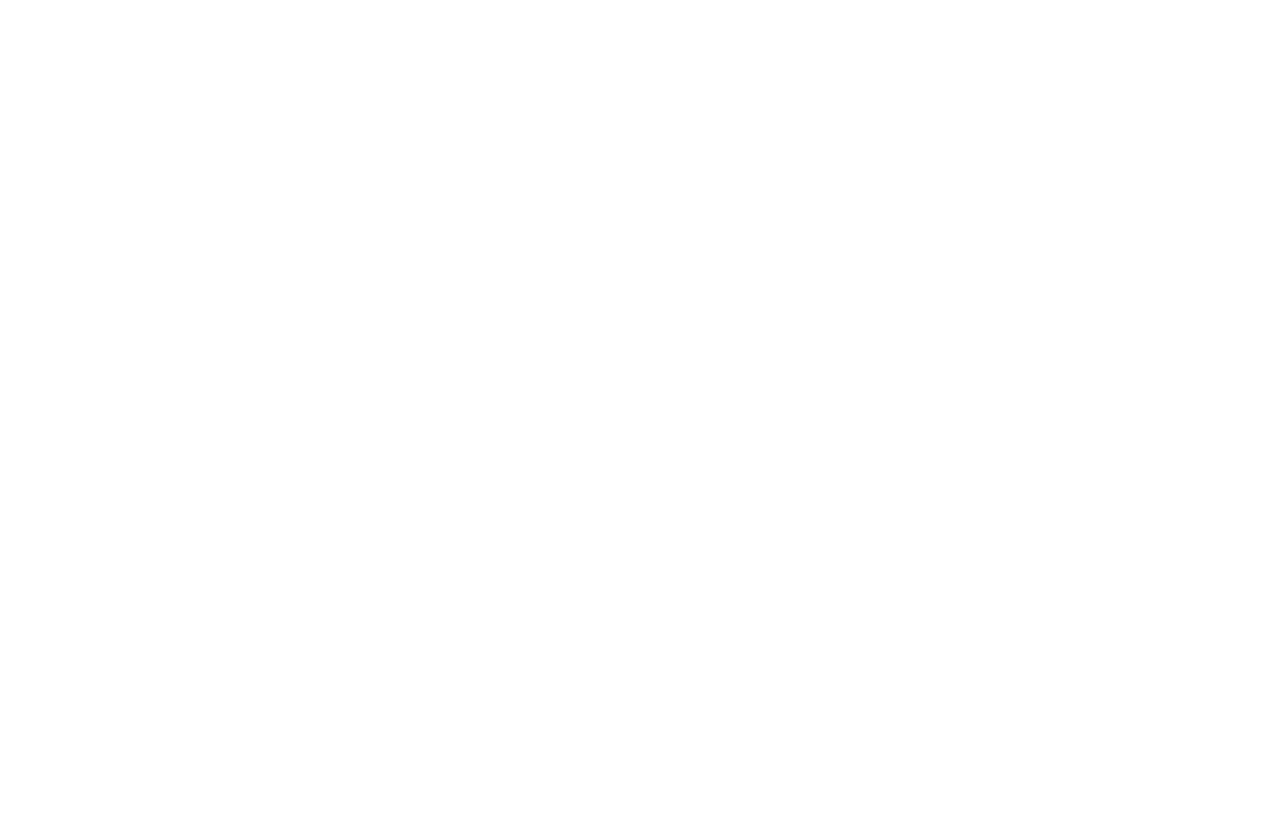
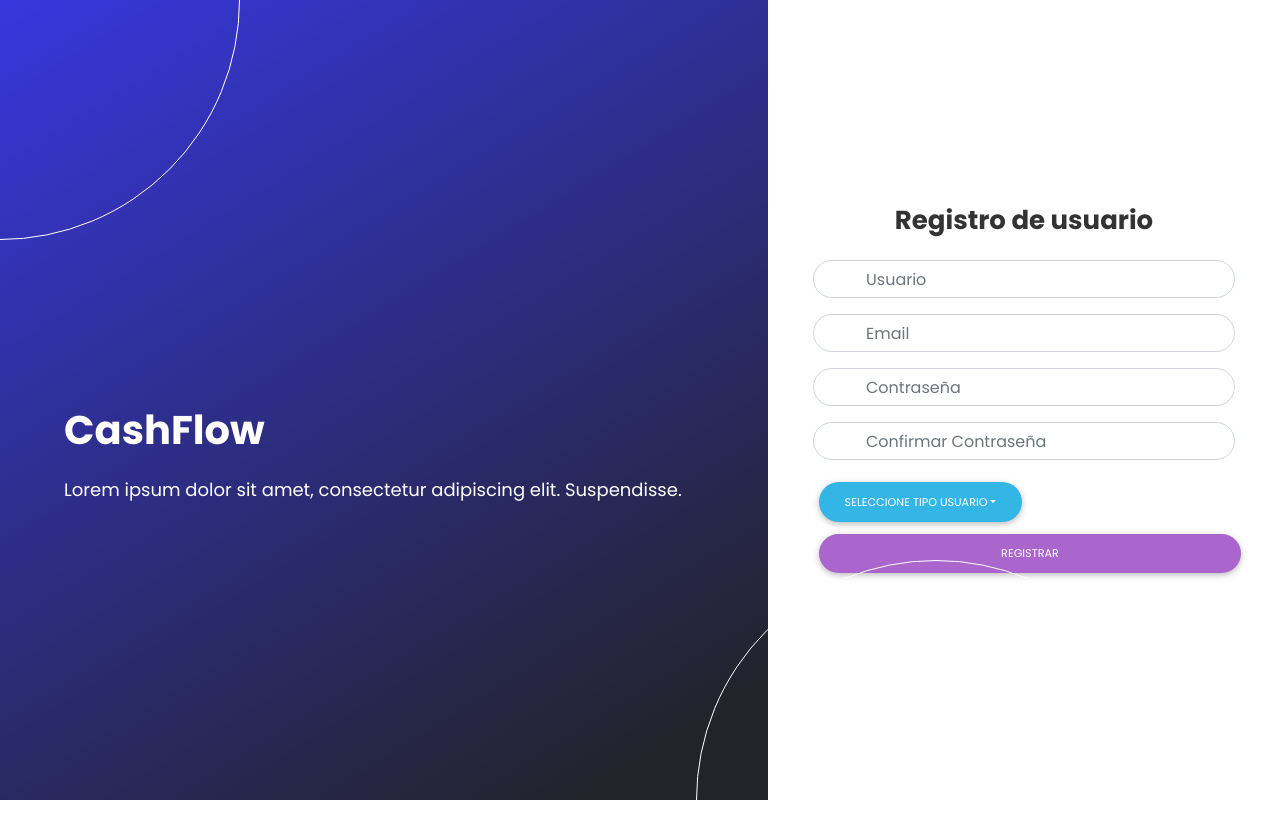
Before and after one commit to 203411/cashflow-front, a React (Create React App) app: page /registro in a window 1280 px wide. Before the commit this address had no page. Shown: the top 838 px of the page. Before the commit the page ends 800 px from the top, so only its background shows below. Built offline with nearby package versions, Linux system fonts and the light colour scheme; the HTML template or start-up script is replaced by a standard one.

Commit message:
add interfaz register

```diff
--- a/package.json
+++ b/package.json
@@ -11,10 +11,15 @@
     "@testing-library/react": "^12.1.4",
     "@testing-library/user-event": "^13.5.0",
     "axios": "^0.26.1",
+    "bootstrap": "^5.1.3",
+    "mdb-react-ui-kit": "^2.4.0",
+    "mdbreact": "^5.2.0",
     "react": "^17.0.2",
+    "react-bootstrap": "^2.2.1",
     "react-dom": "^17.0.2",
     "react-router-dom": "^6.2.2",
     "react-scripts": "5.0.0",
+    "reactstrap": "^9.0.1",
     "web-vitals": "^2.1.4"
   },
   "scripts": {
--- a/src/App.js
+++ b/src/App.js
@@ -2,7 +2,12 @@
 // import './App.css';
 import Login from './components/UsuarioLogin/Login';
 import Menu from './components/Menu/Menu';
+import Register from './components/UsuarioRegistro/Register';
 import {Routes, Route, BrowserRouter} from 'react-router-dom';
+import '@fortawesome/fontawesome-free/css/all.min.css';
+import 'bootstrap-css-only/css/bootstrap.min.css';
+import 'mdbreact/dist/css/mdb.css';
+
 
 function App() {
   return (
@@ -10,6 +15,7 @@
       <Routes>
         <Route path='/' element={<Login/>}/>
         <Route path='/home' element={<Menu/>}/>
+        <Route path='/registro' element={<Register/>}/>
       </Routes>
     </BrowserRouter>
   );
--- /dev/null
+++ b/src/components/UsuarioRegistro/Register.css
@@ -0,0 +1,29 @@
+.App {
+
+    border-radius: .5em;
+    margin-bottom: 1em;
+    margin-left: auto;
+    margin-right: auto;
+    margin-top: 100px;
+    padding: 1em;
+    text-align: center;
+    width: 600px;
+
+  }
+
+  .form {
+    padding: 1em;
+  }
+
+  label {
+    font-weight: 600;
+  }
+
+  .Input{
+     border-radius: 100px;
+  }
+
+  .button-block {
+    min-width: 100%;
+    width: 100%;
+  }
--- a/src/components/UsuarioRegistro/Register.js
+++ b/src/components/UsuarioRegistro/Register.js
@@ -1,9 +1,159 @@
-import { Component } from "react";
+import { Component } from 'react';
+import { Form,FormFeedback,   FormGroup,  FormText,  Label,  Input,  Button, ButtonDropdown, DropdownToggle, DropdownMenu, DropdownItem} from 'reactstrap';
+import 'bootstrap/dist/css/bootstrap.min.css';
+import StyleLogin from '../UsuarioLogin/Login.module.css';
+import './Register.css';
 
-export default class Register extends Component{
-    render(){
-        return(
-            <div>Hola, aqui va el register</div>
-        );
+class Register extends Component {
+  constructor(props) {
+    super(props);
+    this.toggle = this.toggle.bind(this);
+    this.state = {
+      username: '',
+      password: '',
+      password2: '',
+      email: '',
+      is_gerente:'',
+      validate: {
+        emailState: '',
+        dropdownOpen: false,
+      },
+    };
+    this.handleChange = this.handleChange.bind(this);
+  }
+  toggle() {
+    this.setState({
+      dropdownOpen: !this.state.dropdownOpen
+    });
+  }
+  handleChange = (event) => {
+    const { target } = event;
+    const value = target.type === 'checkbox' ? target.checked : target.value;
+    const { name } = target;
+
+    this.setState({
+      [name]: value,
+    });
+  };
+
+  validateEmail(e) {
+    const emailRex =
+      /^(([^<>()[\]\\.,;:\s@"]+(\.[^<>()[\]\\.,;:\s@"]+)*)|(".+"))@((\[[0-9]{1,3}\.[0-9]{1,3}\.[0-9]{1,3}\.[0-9]{1,3}\])|(([a-zA-Z\-0-9]+\.)+[a-zA-Z]{2,}))$/;
+
+    const { validate } = this.state;
+
+    if (emailRex.test(e.target.value)) {
+      validate.emailState = 'has-success';
+    } else {
+      validate.emailState = 'has-danger';
     }
+
+    this.setState({ validate });
+  }
+
+  submitForm(e) {
+    e.preventDefault();
+    console.log(`Email: ${this.state.email}`);
+  }
+
+  render() {
+    const { username,password,password2,email,is_gerente} = this.state;
+    const inputStyle = {
+      borderRadius: '100px',
+      padding: '18px 52px'
+    };
+
+    return (
+      <div className={StyleLogin.body}>
+                <div className={StyleLogin.background}>
+                    <div className={StyleLogin.containerBackground}>
+                        <p className={StyleLogin.title} id={StyleLogin.title}>CashFlow</p>
+                        <p className={StyleLogin.subtitle} id={StyleLogin.subtitle}>Lorem ipsum dolor sit amet, consectetur adipiscing elit. Suspendisse.</p>
+                    </div>
+                    <div className={StyleLogin.circleBorder} id={StyleLogin.circleTop}></div>
+                    <div className={StyleLogin.circleBorder} id={StyleLogin.circleBottom}></div>
+                </div>
+
+      <div  className={StyleLogin.container}>
+        <h2 className={StyleLogin.title}>Registro de usuario</h2>
+        <Form className="form" onSubmit={(e) => this.submitForm(e)}>
+        <FormGroup>
+
+            <Input
+
+            style={inputStyle}
+              type="text"
+              name="username"
+              id="username"
+              placeholder="Usuario"
+              value={username}
+              onChange={(e) => this.handleChange(e)}
+            />
+          </FormGroup>
+          <FormGroup>
+            <Input
+              style={inputStyle}
+              type="email"
+              name="email"
+              id="email"
+              placeholder="Email"
+              valid={this.state.validate.emailState === "has-success"}
+              invalid={this.state.validate.emailState === "has-danger"}
+              value={email}
+              onChange={(e) => {
+                this.validateEmail(e);
+                this.handleChange(e);
+              }}
+            />
+            <FormFeedback>
+              Escribe el formato correcto de correo
+            </FormFeedback>
+            <FormFeedback valid>
+              Formato de correo, correcto
+            </FormFeedback>
+
+          </FormGroup>
+          <FormGroup>
+
+            <Input
+              style={inputStyle}
+              type="password"
+              name="password"
+              id="password"
+              placeholder="Contraseña"
+              value={password}
+              onChange={(e) => this.handleChange(e)}
+            />
+          </FormGroup>
+          <FormGroup>
+
+            <Input
+              style={inputStyle}
+              type="password"
+              name="password2"
+              id="password2"
+              placeholder="Confirmar Contraseña"
+              value={password2}
+              onChange={(e) => this.handleChange(e)}
+            />
+          </FormGroup>
+          <ButtonDropdown isOpen={this.state.dropdownOpen} toggle={this.toggle}  >
+        <DropdownToggle caret color="info" style={{borderRadius: '100px'}} size="md" block>
+          Seleccione tipo usuario
+        </DropdownToggle>
+        <DropdownMenu>
+          <DropdownItem header>Tipo Usuario</DropdownItem>
+          <DropdownItem>Gerente</DropdownItem>
+          <DropdownItem divider />
+          <DropdownItem>Cajero</DropdownItem>
+        </DropdownMenu>
+      </ButtonDropdown>
+          <Button style={{borderRadius: '100px'}} color="secondary" size="md" block>Registrar</Button>
+        </Form>
+      </div>
+      </div>
+    );
+  }
 }
+
+export default Register;
--- a/src/index.css
+++ b/src/index.css
@@ -11,3 +11,6 @@
   font-family: source-code-pro, Menlo, Monaco, Consolas, 'Courier New',
     monospace;
 }
+body {
+  font-family: Roboto, Helvetica, Arial, sans-serif;
+}
--- a/src/index.js
+++ b/src/index.js
@@ -3,7 +3,10 @@
 import './index.css';
 import App from './App';
 import reportWebVitals from './reportWebVitals';
-
+import '@fortawesome/fontawesome-free/css/all.min.css';
+import 'bootstrap-css-only/css/bootstrap.min.css';
+import 'bootstrap/dist/css/bootstrap.min.css';
+import 'mdbreact/dist/css/mdb.css';
 ReactDOM.render(
   <React.StrictMode>
     <App />
```
Also changed, not shown: 1 other file (tests, documents, lock files or other folders).
